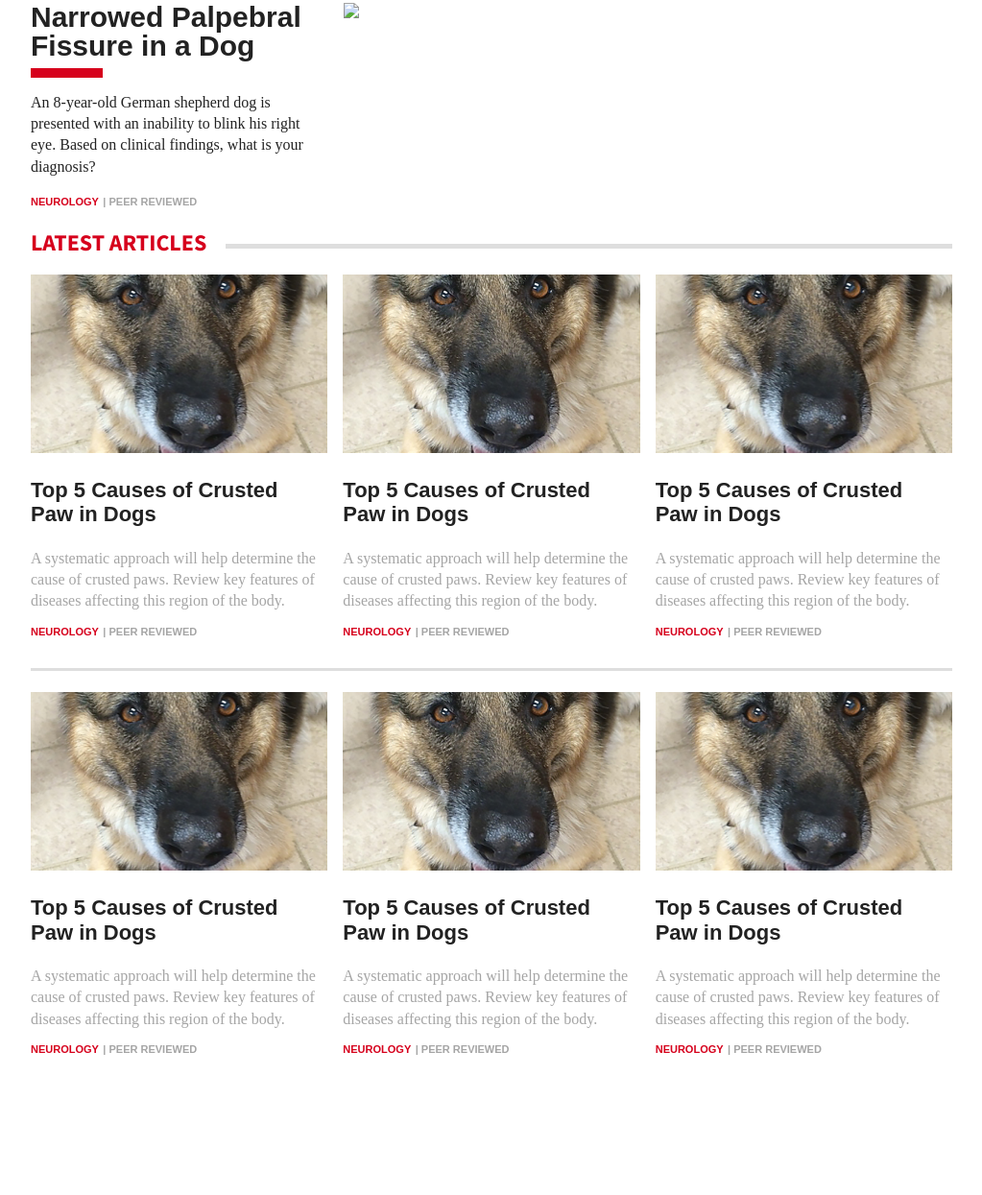
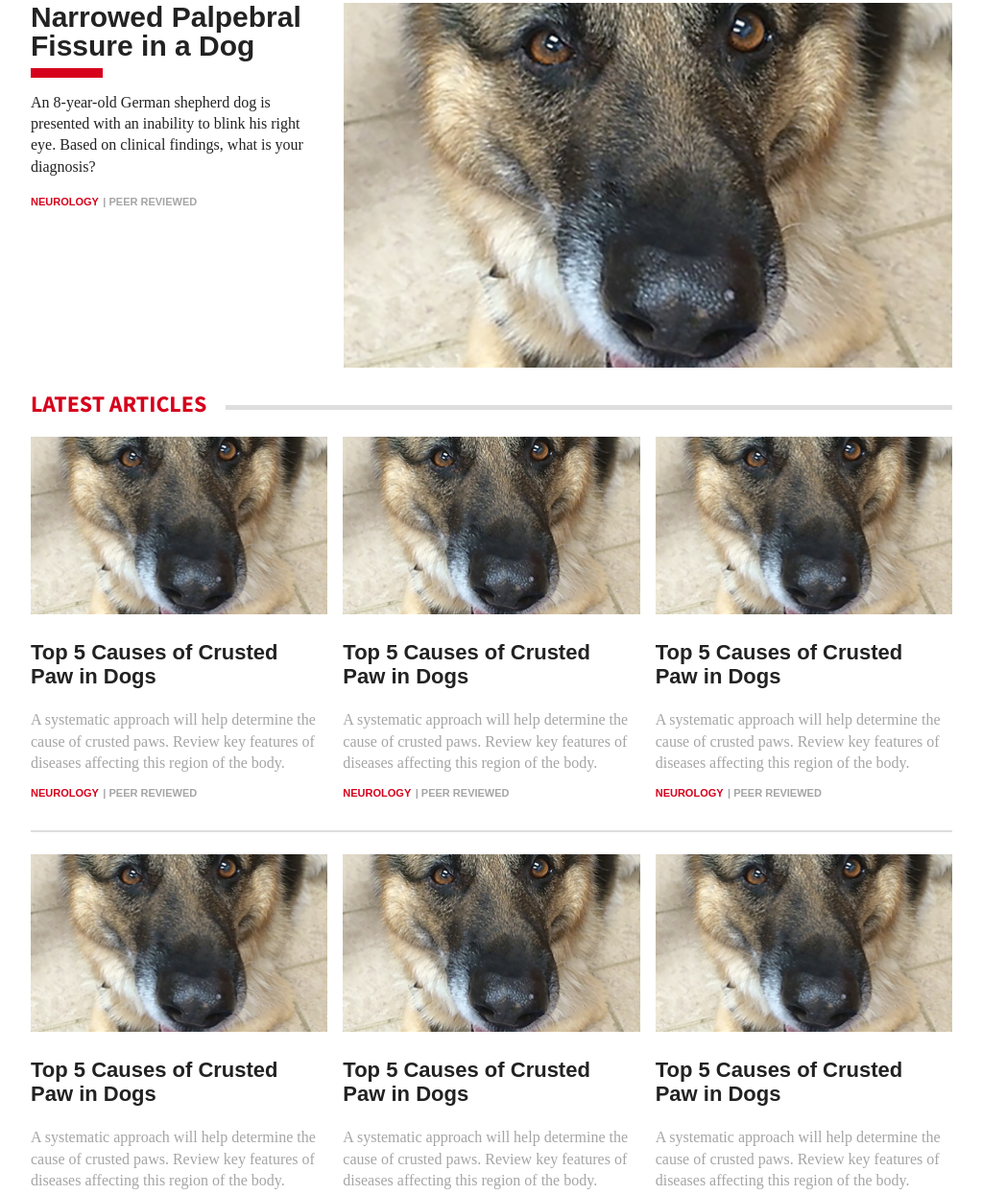
Before and after one commit to npmcdn-to-unpkg-bot/briefgrid-pb, a website: page public/demo.html in a window 1280 px wide. Shown: the part 65-1310 px from the top of the page at 96% size, without its empty margins (128-1151 px from the left). Before the commit the page ends 1166 px from the top, so only its background shows below. Drawn offline with nearby package versions, Linux system fonts and the light colour scheme; the site is published under a folder, as on GitHub Pages, so addresses that start at the root find nothing; files whose address does not match are found by name.

Commit message:
fix gh-pages images

```diff
--- a/public/demo.html
+++ b/public/demo.html
@@ -31,7 +31,7 @@
         </div>
 
         <div class="w-66">
-          <img src="/public/images//public/images/header.png" />
+          <img src="./images/header.png" />
         </div>
 
       </div>
@@ -46,7 +46,7 @@
         <div class="col-3">
           <div class="card">
             <a href="#" class="text-body u-link-wrapper">
-              <img src="images//public/images/header.png" alt="" />
+              <img src="./images/header.png" alt="" />
               <p class="f-4 fw-600 pr-1">Top 5 Causes of Crusted Paw in Dogs</p>
               <p class="f-c-copy text-grey mb-1 mt0">
                 A systematic approach will help determine the cause of crusted paws. Review key features of diseases affecting this region of the body.
@@ -59,7 +59,7 @@
         <div class="col-3">
           <div class="card">
             <a href="#" class="text-body u-link-wrapper">
-              <img src="images//public/images/header.png" alt="" />
+              <img src="./images/header.png" alt="" />
               <p class="f-4 fw-600 pr-1">Top 5 Causes of Crusted Paw in Dogs</p>
               <p class="f-c-copy text-grey mb-1 mt0">
                 A systematic approach will help determine the cause of crusted paws. Review key features of diseases affecting this region of the body.
@@ -72,7 +72,7 @@
         <div class="col-3">
           <div class="card">
             <a href="#" class="text-body u-link-wrapper">
-              <img src="images//public/images/header.png" alt="" />
+              <img src="./images/header.png" alt="" />
               <p class="f-4 fw-600 pr-1">Top 5 Causes of Crusted Paw in Dogs</p>
               <p class="f-c-copy text-grey mb-1 mt0">
                 A systematic approach will help determine the cause of crusted paws. Review key features of diseases affecting this region of the body.
@@ -91,7 +91,7 @@
         <div class="col-3">
           <div class="card">
             <a href="#" class="text-body u-link-wrapper">
-              <img src="images//public/images/header.png" alt="" />
+              <img src="./images/header.png" alt="" />
               <p class="f-4 fw-600 pr-1">Top 5 Causes of Crusted Paw in Dogs</p>
               <p class="f-c-copy text-grey mb-1 mt0">
                 A systematic approach will help determine the cause of crusted paws. Review key features of diseases affecting this region of the body.
@@ -104,7 +104,7 @@
         <div class="col-3">
           <div class="card">
             <a href="#" class="text-body u-link-wrapper">
-              <img src="images//public/images/header.png" alt="" />
+              <img src="./images/header.png" alt="" />
               <p class="f-4 fw-600 pr-1">Top 5 Causes of Crusted Paw in Dogs</p>
               <p class="f-c-copy text-grey mb-1 mt0">
                 A systematic approach will help determine the cause of crusted paws. Review key features of diseases affecting this region of the body.
@@ -117,7 +117,7 @@
         <div class="col-3">
           <div class="card">
             <a href="#" class="text-body u-link-wrapper">
-              <img src="images//public/images/header.png" alt="" />
+              <img src="./images/header.png" alt="" />
               <p class="f-4 fw-600 pr-1">Top 5 Causes of Crusted Paw in Dogs</p>
               <p class="f-c-copy text-grey mb-1 mt0">
                 A systematic approach will help determine the cause of crusted paws. Review key features of diseases affecting this region of the body.
```
